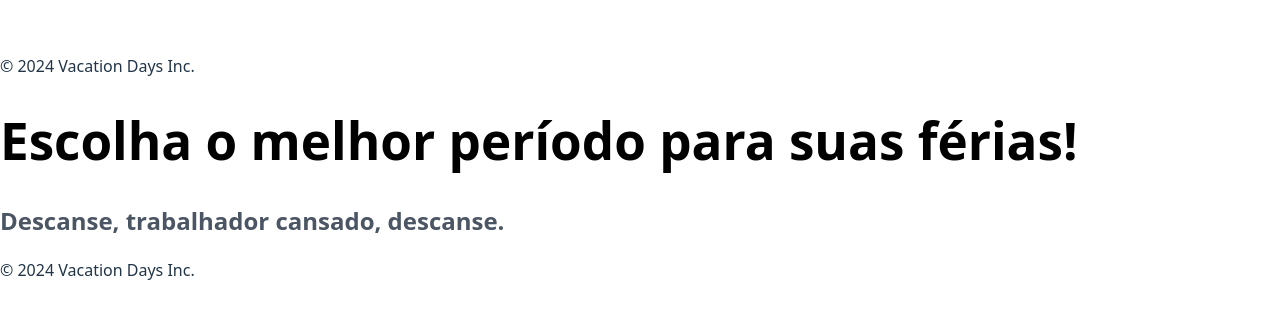
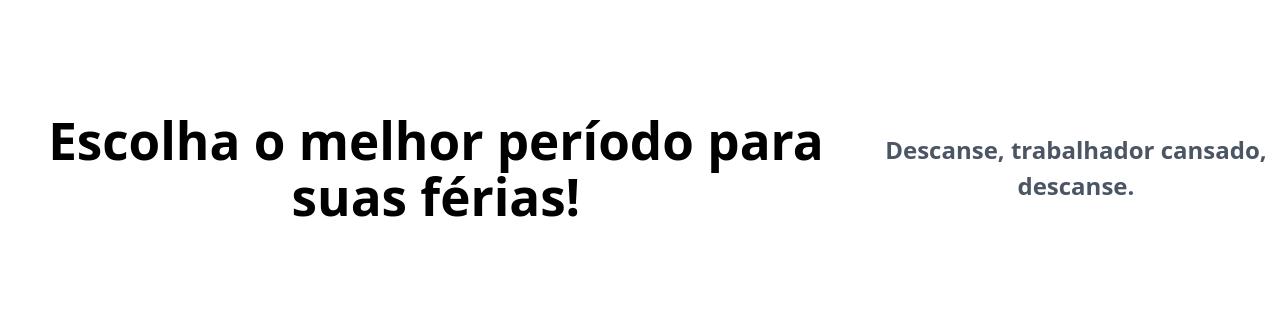
Before and after one commit to mmhqs/vacation-days, a React (Vite) app in the folder code/vacation-days-react-project/: page / in a window 1280 px wide. Shown: the part 232-550 px from the top of the page. Built offline with nearby package versions, Linux system fonts and the light colour scheme.

Commit message:
feat: create one and only page

```diff
--- a/code/vacation-days-react-project/src/App.tsx
+++ b/code/vacation-days-react-project/src/App.tsx
@@ -1,9 +1,9 @@
-import { MainTitle } from "./components/main-title";
+import { OneAndOnly } from "./pages/one-and-only";
 
 function App() {
   return (
     <>
-      <MainTitle />
+      <OneAndOnly />
     </>
   );
 }
--- a/code/vacation-days-react-project/src/components/main-title.tsx
+++ b/code/vacation-days-react-project/src/components/main-title.tsx
@@ -1,15 +1,11 @@
-import { Footer } from "./footer";
-import { Header } from "./header";
 
 export const MainTitle = () => {
   return (
     <>
-      <Header />
-      <div>
+      <div className="h-screen flex justify-center items-center text-center">
         <h1>Escolha o melhor período para suas férias!</h1>
         <h2>Descanse, trabalhador cansado, descanse.</h2>
       </div>
-      <Footer />
     </>
   );
 };
--- a/code/vacation-days-react-project/src/index.css
+++ b/code/vacation-days-react-project/src/index.css
@@ -38,7 +38,6 @@ h1 {
   font-size: 3.2em;
   line-height: 1.1;
   color: #000000;
-  font-family: ui-sans-serif, system-ui, sans-serif, "Apple Color Emoji", "Segoe UI Emoji", "Segoe UI Symbol", "Noto Color Emoji";
 }
 
 h2 {
--- /dev/null
+++ b/code/vacation-days-react-project/src/pages/one-and-only.tsx
@@ -0,0 +1,7 @@
+import { MainTitle } from "../components/main-title"
+
+export const OneAndOnly = () => {
+    return (
+        <MainTitle />
+    );
+}
```
Also changed, not shown: 1 other file (tests, documents, lock files or other folders).
